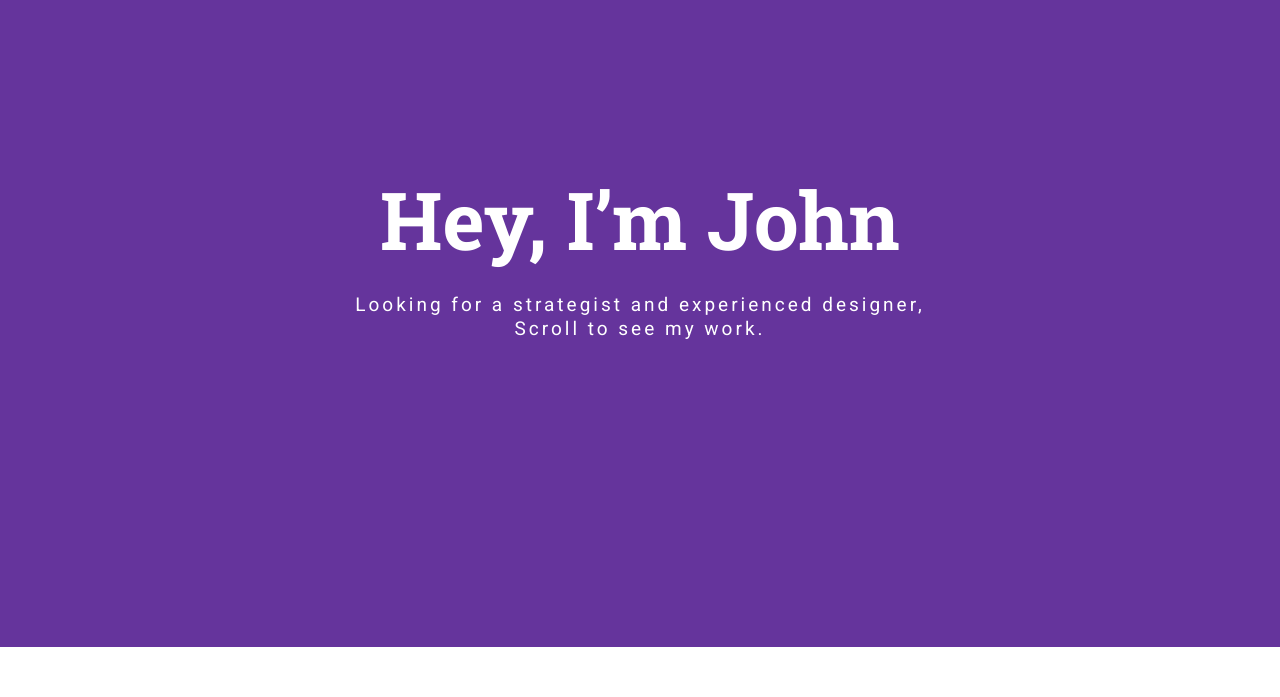
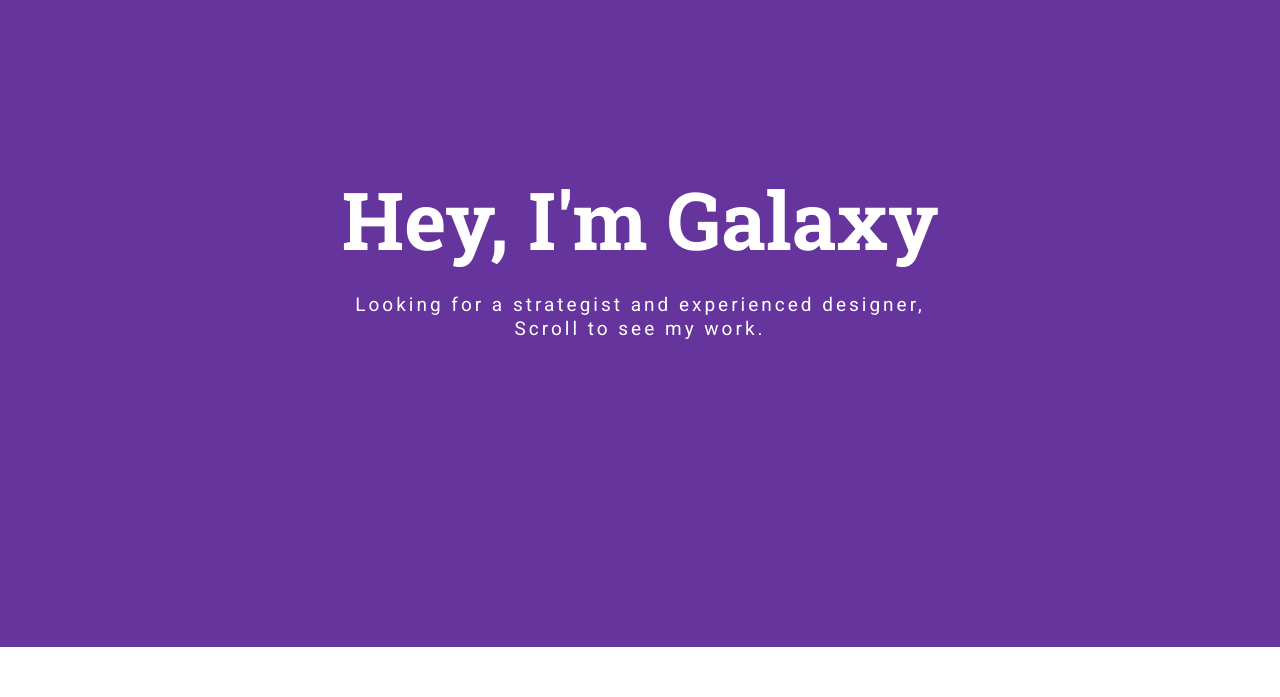
Before and after one commit to GWC-UIUC/tasnimee, a plain HTML site: page index.html in a window 1280 px wide. Shown: the part 103-800 px from the top of the page. Drawn offline with nearby package versions, Linux system fonts and the light colour scheme.

Commit message:
I changed my name

```diff
--- a/index.html
+++ b/index.html
@@ -40,7 +40,7 @@
   <div class="container">
     <div class="col-md-10 col-md-offset-1">
       <div class="banner-text text-center">
-        <h1>Hey, I’m John</h1>
+        <h1>Hey, I'm Galaxy</h1>
         <p>Looking for a strategist and experienced designer,<br>
           Scroll to see my work.</p>
         <!-- banner text -->
```
